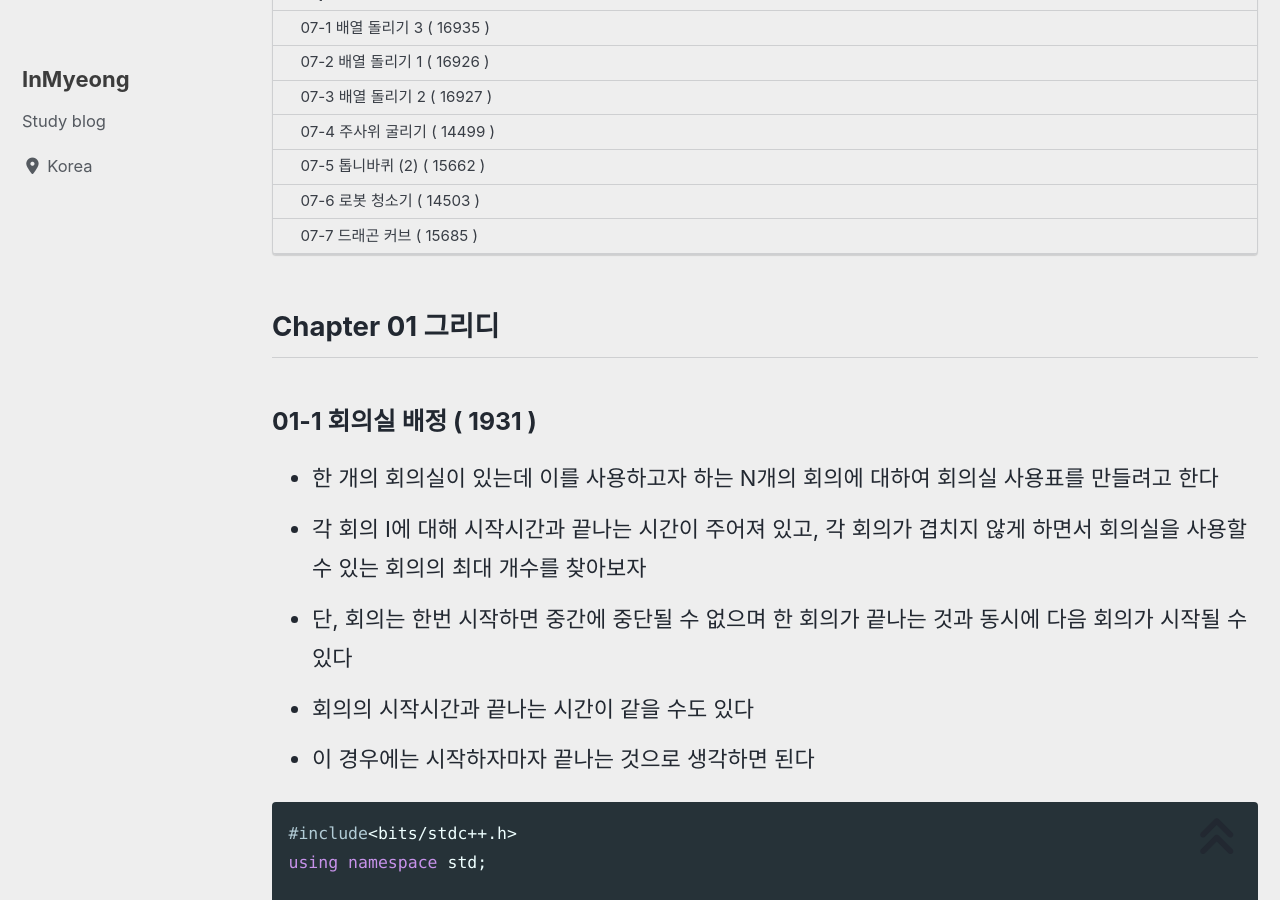
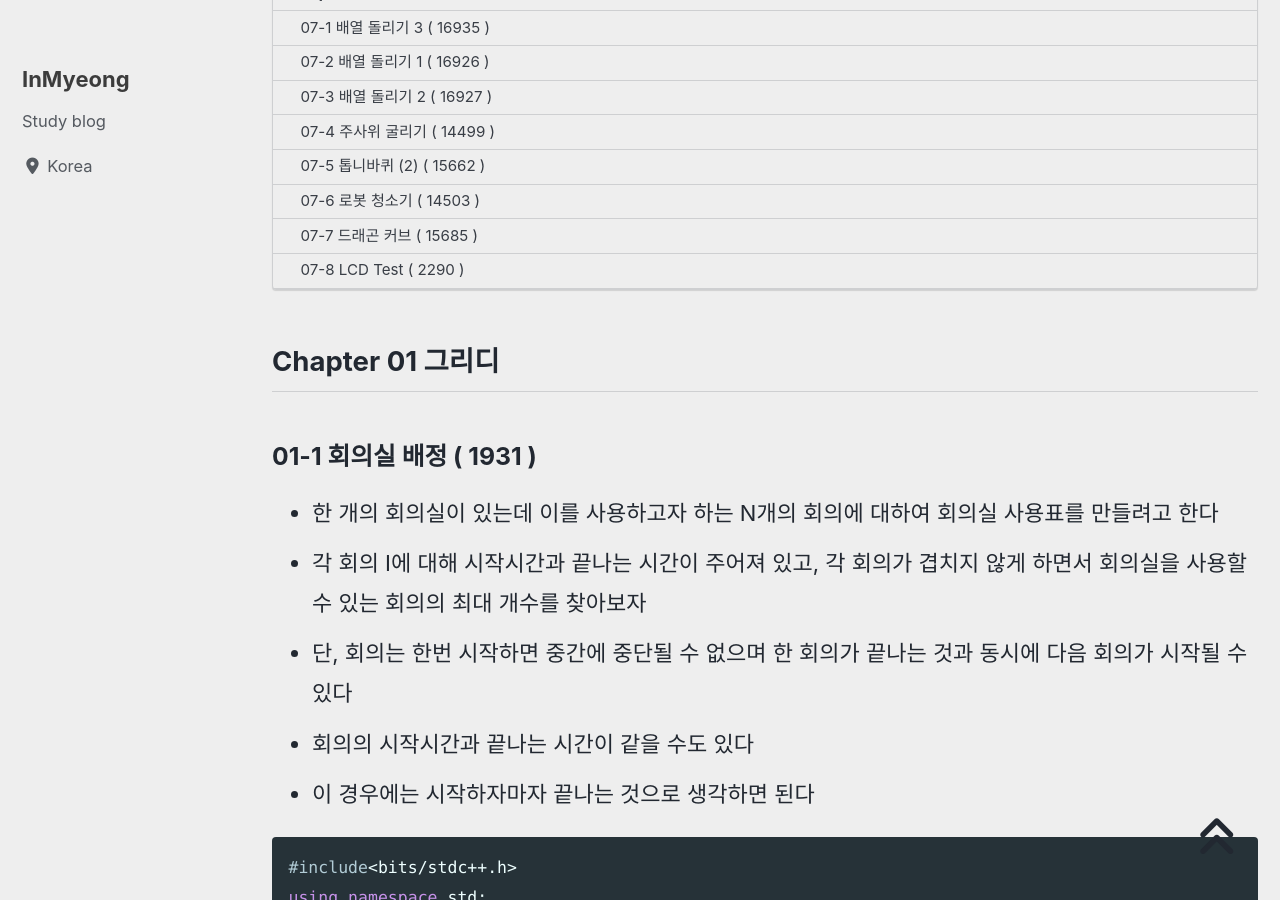
Before and after one commit to devMyeong/devMyeong.github.io, a Jekyll site: the page built from _posts/codingTest/2022-09-25-백준.md, in a window 1280 px wide and 900 px high, scrolled down 1265 px. Built offline with Jekyll 4.4.1, drawn with Linux system fonts in a browser that asks for light colours; cached includes are drawn as plain includes; nearby versions of some CDN libraries; some web fonts are replaced; comment, search, counter and statistics services are not loaded; part of the change alters nothing that is shown.

Commit message:
Docs : 백준 2290 업데이트

````diff
--- a/_posts/codingTest/2022-09-25-백준.md
+++ b/_posts/codingTest/2022-09-25-백준.md
@@ -2113,6 +2113,101 @@ int main()
 }
 ```
 
+### 07-8 LCD Test ( 2290 )
+- 지민이의 친한 친구인 지환이는 지민이의 새로운 모니터를 위해 테스트 할 수 있는 프로그램을 만들기로 하였다
+
+```cpp
+// https://astrid-dm.tistory.com/372 참고
+
+#include<bits/stdc++.h>
+using namespace std;
+
+int s = 0;
+string n = "";
+int temp[10][7] =
+{
+    {1,1,1,0,1,1,1}, //0
+    {0,0,1,0,0,1,0}, //1
+    {1,0,1,1,1,0,1}, //2
+    {1,0,1,1,0,1,1}, //3
+    {0,1,1,1,0,1,0}, //4
+    {1,1,0,1,0,1,1}, //5
+    {1,1,0,1,1,1,1}, //6
+    {1,0,1,0,0,1,0}, //7
+    {1,1,1,1,1,1,1}, //8
+    {1,1,1,1,0,1,1}, //9
+};
+
+void monitor(char c, int idx)
+{
+    int x = c - '0';
+    if(idx % 3 == 0)
+    {
+        cout << " ";
+        if(temp[x][idx] == 1) for(int i = 0; i < s; i++) cout << "-";
+        else for(int i = 0; i < s; i++) cout << " ";
+        cout << "  ";
+    }
+    else
+    {
+        if(temp[x][idx] == 1) cout << "|";
+        else cout << " ";
+        if(idx % 3 == 1) for(int i = 0; i < s; i++) cout << " ";
+        else cout << " ";
+    }
+}
+
+int main()
+{
+    ios_base::sync_with_stdio(false); cin.tie(NULL); cout.tie(NULL);
+    cin >> s >> n;
+
+    for(int j = 0; j < n.size(); j++)
+    {
+        monitor(n[j], 0);
+    }
+    cout << "\n";
+
+    for(int a = 0; a < s; a++)
+    {
+        for(int j = 0; j < n.size(); j++)
+        {
+            for(int i = 1; i < 3; i++)
+            {
+                monitor(n[j],i);
+            }
+        }
+        cout << "\n";
+    }
+
+    for(int j = 0; j < n.size(); j++)
+    {
+        monitor(n[j], 3);
+    }
+    cout << "\n";
+
+    for(int a = 0; a < s; a++)
+    {
+        for(int j = 0; j < n.size(); j++)
+        {
+            for(int i = 4; i < 6; i++)
+            {
+                monitor(n[j],i);
+            }
+        }
+        cout << "\n";
+    }
+
+    for(int j = 0; j < n.size(); j++)
+    {
+        monitor(n[j],6);
+    }
+    cout << "\n";
+
+    return 0;
+}
+```
+
 <br>
 
 [맨 위로 이동하기](#){: .btn .btn--primary }{: .align-right}
````
